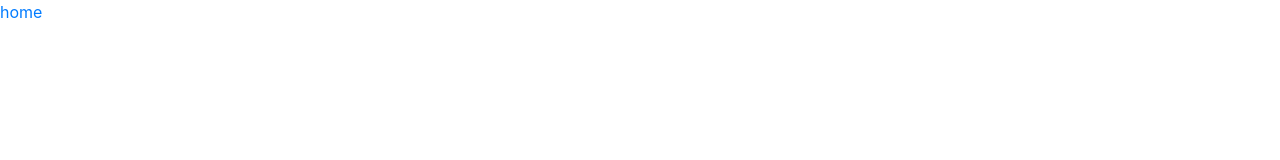
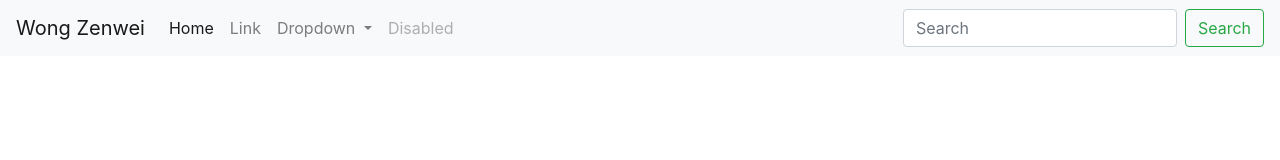
Before and after one commit to zeotheburrito/zeotheburrito.github.io, a plain HTML site: page index.html in a window 1280 px wide. Drawn offline with nearby package versions, Linux system fonts and the light colour scheme.

Commit message:
Testing navbar

```diff
--- a/index.html
+++ b/index.html
@@ -8,9 +8,41 @@
     <title>Bo Burnham</title>
   </head>
   <body>
-    <div>
-    	<a href="#">home</a>
-    </div>
+    <nav class="navbar navbar-expand-lg navbar-light bg-light">
+	  <a class="navbar-brand" href="#">Wong Zenwei</a>
+	  <button class="navbar-toggler" type="button" data-toggle="collapse" data-target="#navbarSupportedContent" aria-controls="navbarSupportedContent" aria-expanded="false" aria-label="Toggle navigation">
+	    <span class="navbar-toggler-icon"></span>
+	  </button>
+
+	  <div class="collapse navbar-collapse" id="navbarSupportedContent">
+	    <ul class="navbar-nav mr-auto">
+	      <li class="nav-item active">
+	        <a class="nav-link" href="#">Home <span class="sr-only">(current)</span></a>
+	      </li>
+	      <li class="nav-item">
+	        <a class="nav-link" href="#">Link</a>
+	      </li>
+	      <li class="nav-item dropdown">
+	        <a class="nav-link dropdown-toggle" href="#" id="navbarDropdown" role="button" data-toggle="dropdown" aria-haspopup="true" aria-expanded="false">
+	          Dropdown
+	        </a>
+	        <div class="dropdown-menu" aria-labelledby="navbarDropdown">
+	          <a class="dropdown-item" href="#">Action</a>
+	          <a class="dropdown-item" href="#">Another action</a>
+	          <div class="dropdown-divider"></div>
+	          <a class="dropdown-item" href="#">Something else here</a>
+	        </div>
+	      </li>
+	      <li class="nav-item">
+	        <a class="nav-link disabled" href="#">Disabled</a>
+	      </li>
+	    </ul>
+	    <form class="form-inline my-2 my-lg-0">
+	      <input class="form-control mr-sm-2" type="search" placeholder="Search" aria-label="Search">
+	      <button class="btn btn-outline-success my-2 my-sm-0" type="submit">Search</button>
+	    </form>
+	  </div>
+	</nav>
 
     <script src="https://code.jquery.com/jquery-3.3.1.slim.min.js" integrity="sha384-q8i/X+965DzO0rT7abK41JStQIAqVgRVzpbzo5smXKp4YfRvH+8abtTE1Pi6jizo" crossorigin="anonymous"></script>
     <script src="https://cdnjs.cloudflare.com/ajax/libs/popper.js/1.14.3/umd/popper.min.js" integrity="sha384-ZMP7rVo3mIykV+2+9J3UJ46jBk0WLaUAdn689aCwoqbBJiSnjAK/l8WvCWPIPm49" crossorigin="anonymous"></script>
```
